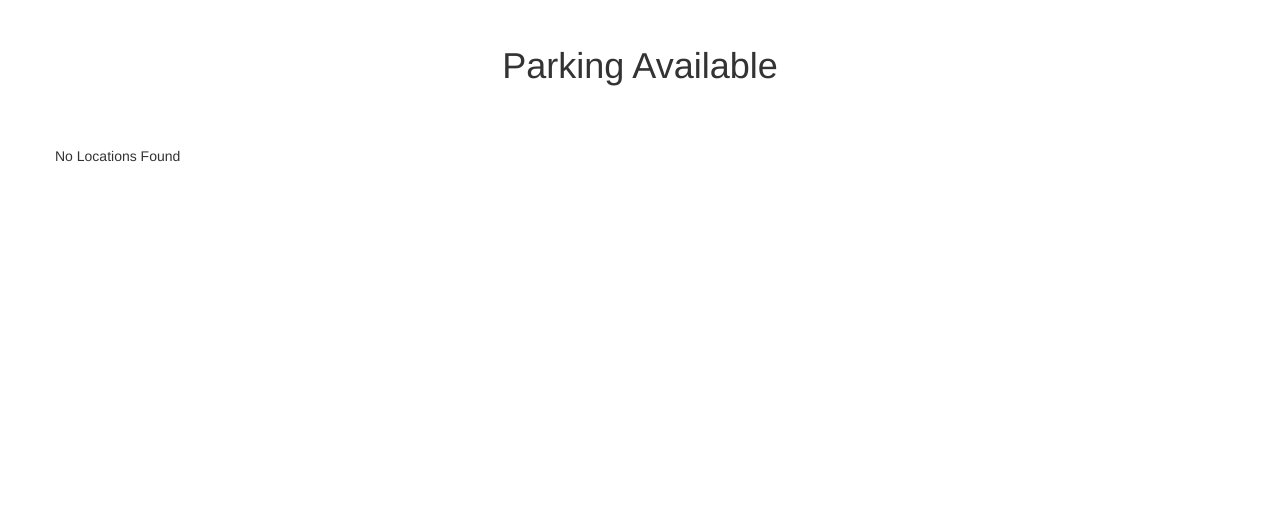
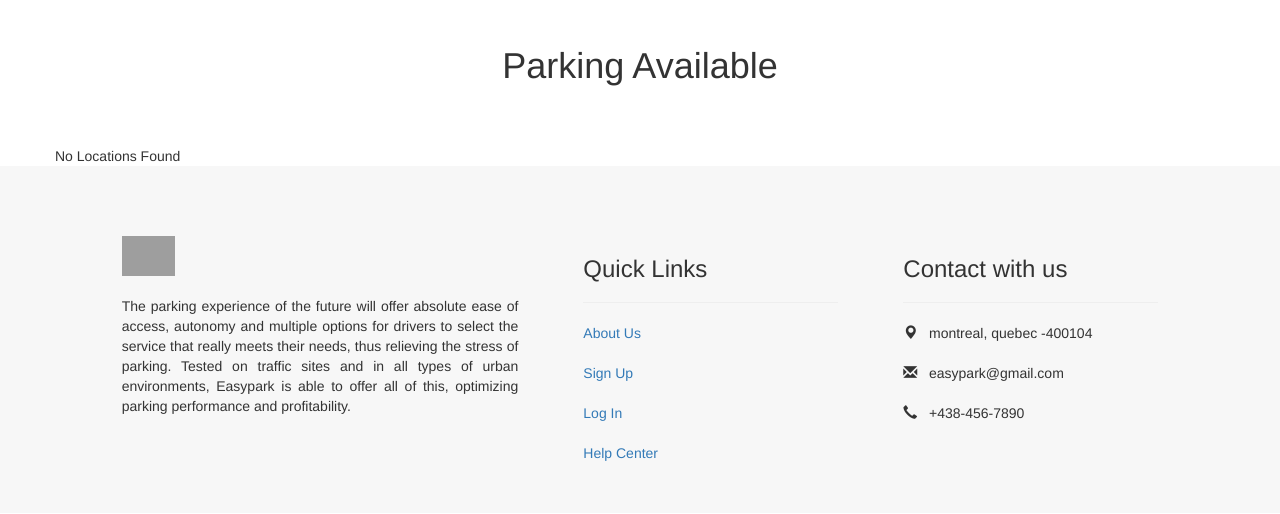
Before and after one commit to sandeepreddygundam/Parking-Space-Finder, a PHP site: page /viewparking.php?id=1 in a window 1280 px wide. Shown: the part 286-800 px from the top of the page. Run offline with PHP 8.4, Linux system fonts and the light colour scheme; data that the repository does not hold is empty; a stand-in replaces the project's code that opens the database connection; grey boxes are pictures that could not be loaded.

Commit message:
Update viewparking.php

```diff
--- a/USER/viewparking.php
+++ b/USER/viewparking.php
@@ -123,6 +123,7 @@ width: 100%; background-repeat: no-repeat;
                                     </h5>
 
 
+
                                     <hr/>
 
                                     <table style="width:100%">
@@ -130,7 +131,7 @@ width: 100%; background-repeat: no-repeat;
                                     <td style="width:50%;padding-left:20px">
                                         <p style="margin:0px;font-size:14px;font-weight:bold">
                                         <span style="text-align:left">
-                                        ' . $row["p_hour"] . '<br/>
+                                        ' . $row["p_hour"] .'$</label><br/>
                                         Per/Hour
                                         </span>
                                         </p>
@@ -138,8 +139,16 @@ width: 100%; background-repeat: no-repeat;
                                     <td style="width:50%;padding-left:20px">
                                     <p style="margin:0px;font-size:14px;font-weight:bold">
                                     <span style="text-align:left">
-                                    ' . $row["p_month"] . '<br/>
+                                    ' . $row["p_month"] .'$</label><br/>
                                     Per/Month
+                                    </span>
+                                    </p>
+                                    </td>
+                                    </td>
+                                    <td style="width:50%;padding-left:20px">
+                                    <p style="margin:0px;font-size:14px;font-weight:bold">
+                                    <span style="text-align:left">
+                                    ' . $row["status"] . '<br/>
                                     </span>
                                     </p>
                                     </td>
@@ -172,5 +181,65 @@ width: 100%; background-repeat: no-repeat;
 
 </div>
 
+<div class="container-fluid" style="background-color:#f7f7f7">
+    <div class="row" style="margin-top:70px;margin-bottom:50px">
+        <div class="col-md-1">
+
+
+        </div>
+
+         <div class="col-md-4">
+
+
+              <img src="images/loggg.jpeg"  style="height:40px"/>
+              <br/>
+              <br/>
+
+            <p style="text-align:justify">
+            The parking experience of the future will offer absolute ease of access, autonomy and multiple options for drivers to select the service that really meets their needs, thus relieving the stress of parking. Tested on traffic sites and in all types of urban environments, Easypark is able to offer all of this, optimizing parking performance and profitability.
+
+            </p>
+
+
+
+        </div>
+
+         <div class="col-md-3" style="padding-left:50px">
+
+               <h3>Quick Links</h3>
+             <hr/>
+
+             <a href="about.html">About Us</a>
+             <br/>  <br/>
+             <a href="register.html">Sign Up</a>
+              <br/>  <br/>
+             <a href="login.html">Log In</a>
+              <br/>  <br/>
+             <a href="help.html">Help Center</a>
+
+        </div>
+        <div class="col-md-3" style="padding-left:50px">
+
+               <h3>Contact with us</h3>
+             <hr/>
+
+
+
+                <span class="glyphicon glyphicon-map-marker"></span> &nbsp; montreal, quebec -400104 <br>  <br/>
+
+                <span class="glyphicon glyphicon-envelope"></span> &nbsp; easypark@gmail.com <br>
+                  <br/>
+                <span class="glyphicon glyphicon-earphone"></span> &nbsp; +438-456-7890 <br>  <br/>
+
+
+
+        </div>
+            <div class="col-md-1">
+
+        </div>
+
+    </div>
+
+</div>
 </body>
 </html>
```
